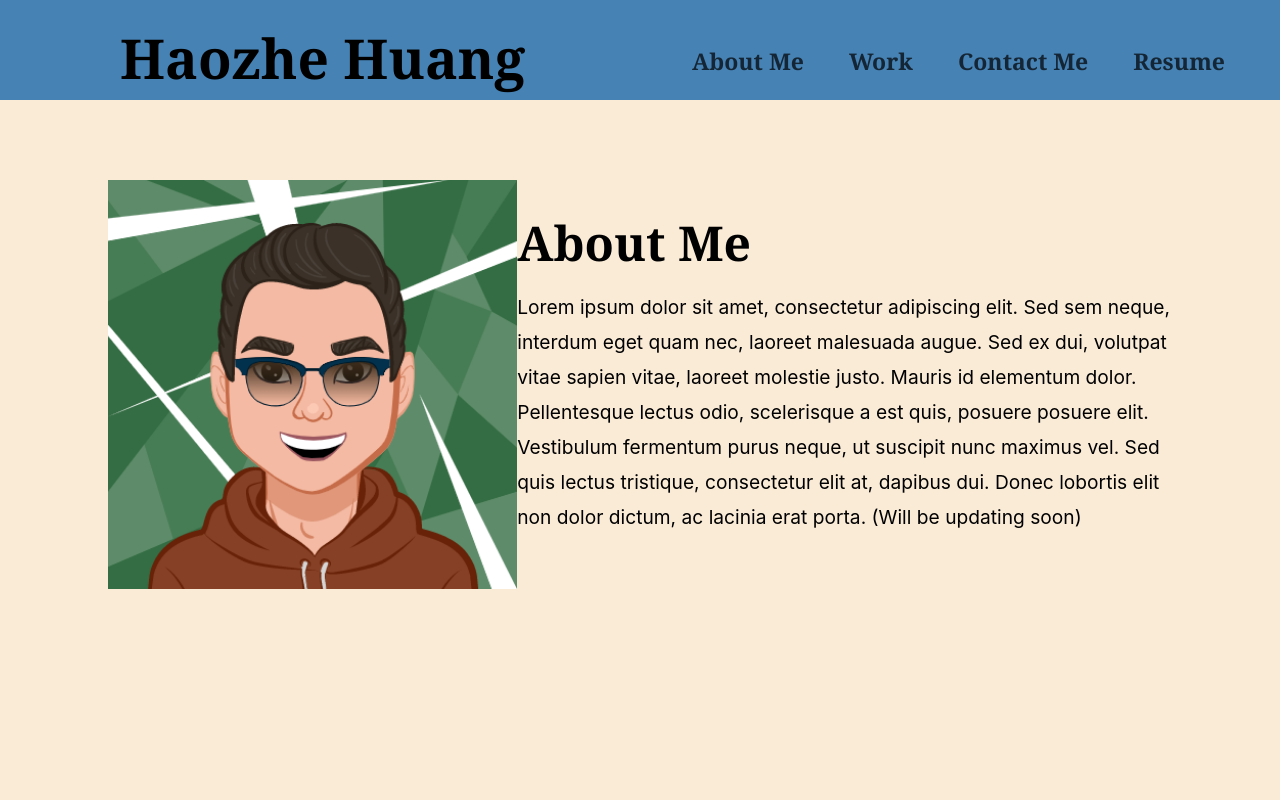
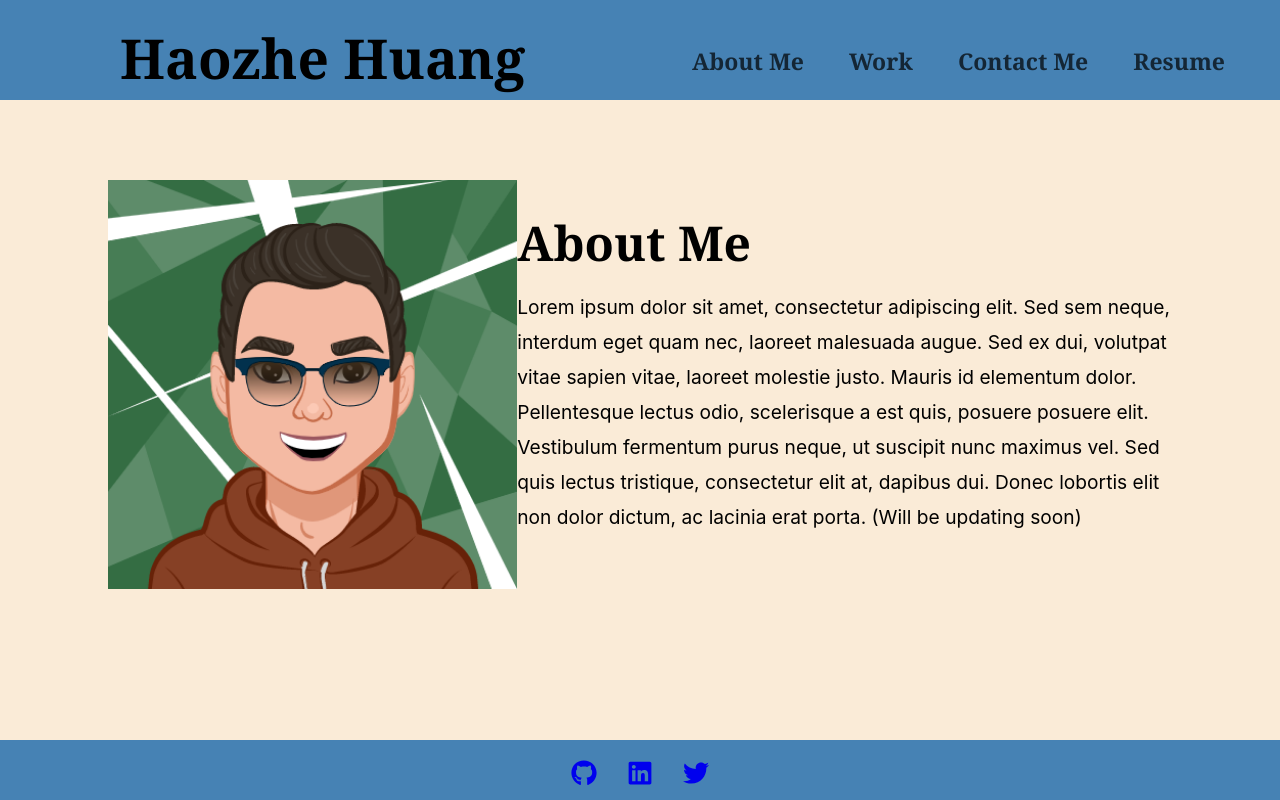
Before and after one commit to Haozhe-H/Portfolio-react, a React (Create React App) app: page / in a window 1280 px wide. Built offline with nearby package versions, Linux system fonts and the light colour scheme.

Commit message:
tested footer and update some css

```diff
--- a/package.json
+++ b/package.json
@@ -8,9 +8,10 @@
     "@testing-library/user-event": "^13.5.0",
     "react": "17.0.2",
     "react-dom": "17.0.2",
+    "react-icons": "^4.8.0",
+    "react-router-dom": "^6.2.1",
     "react-scripts": "5.0.1",
-    "web-vitals": "^2.1.4",
-    "react-router-dom": "^6.2.1"
+    "web-vitals": "^2.1.4"
   },
   "scripts": {
     "start": "react-scripts start",
--- a/src/App.js
+++ b/src/App.js
@@ -6,6 +6,7 @@ import Navbar from './components/Navbar';
 import About from './components/About';
 import Work from './components/Work';
 import Contact from './components/Contact';
+import Footer from './components/Footer';
 
 function App() {
   return (
@@ -19,6 +20,7 @@ function App() {
           <Route path="/contact" element={<Contact />} />
         </Routes>
       </div>
+      <Footer />
     </Router>
   );
 }
--- a/src/components/Footer.js
+++ b/src/components/Footer.js
@@ -10,18 +10,18 @@ function Footer() {
           target="_blank"
           rel="noopener noreferrer"
         >
-          <FaGithub style={{ marginRight: "10px" }} />
+          <FaGithub style={{ marginRight: "30px" }} size={26}/>
         </a>
         <a
           href="https://www.linkedin.com/in/haozhe-huang-694254142/"
           target="_blank"
           rel="noopener noreferrer"
         >
-          <FaLinkedin style={{ marginRight: "10px" }} />
+          <FaLinkedin style={{ marginRight: "30px" }} size={26}/>
         </a>
         {/* will change this twitter contact to something else later */}
         <a href="https://twitter.com" target="_blank" rel="noopener noreferrer">
-          <FaTwitter />
+          <FaTwitter size={26}/>
         </a>
       </div>
     </footer>
--- a/src/styles/Styles.css
+++ b/src/styles/Styles.css
@@ -216,16 +216,19 @@ nav ul :hover{
 }
 
 .footer{
+    position: fixed;
+    bottom: 0;
+    width: 100%;
     padding: 20px;
     font-family: Georgia, 'Times New Roman', Times, serif;
-    height: 50px;
+    height: 60px;
     background-color: steelblue;
     color: black;
 }
 
 .footer-div{
     display: flex;
-    justify-content: flex-end;
+    justify-content: center;
 }
 
 @media screen and (max-width: 1243px) {
```
Also changed, not shown: 1 other file (tests, documents, lock files or other folders).
